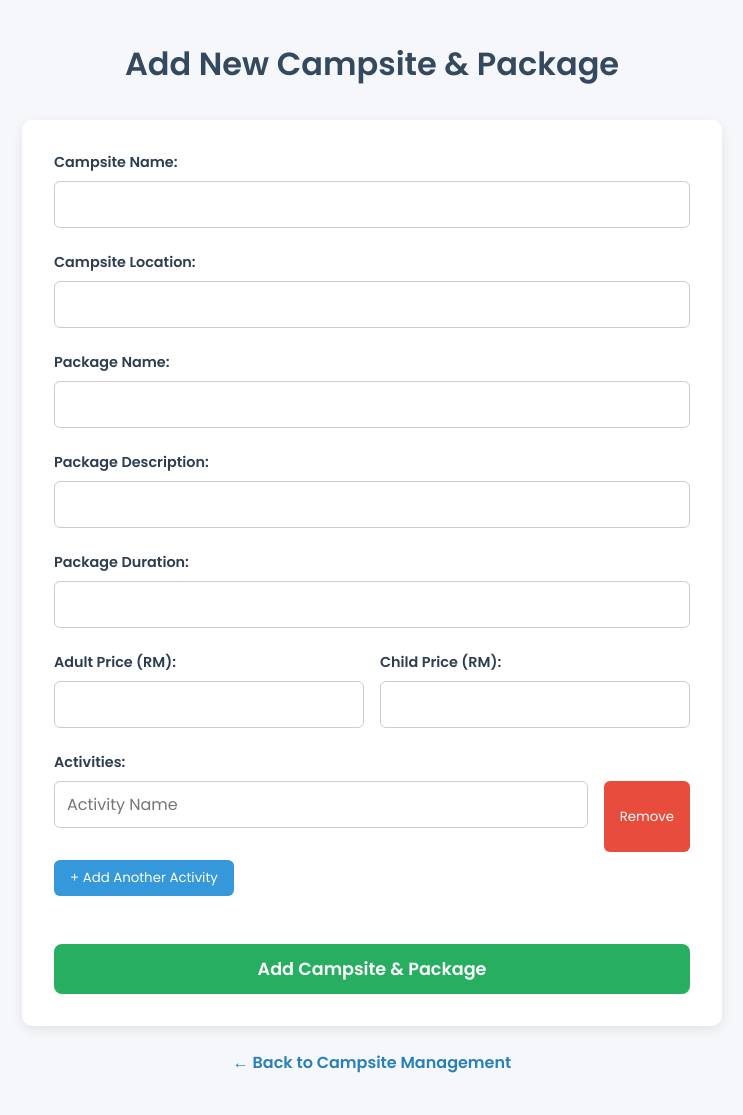
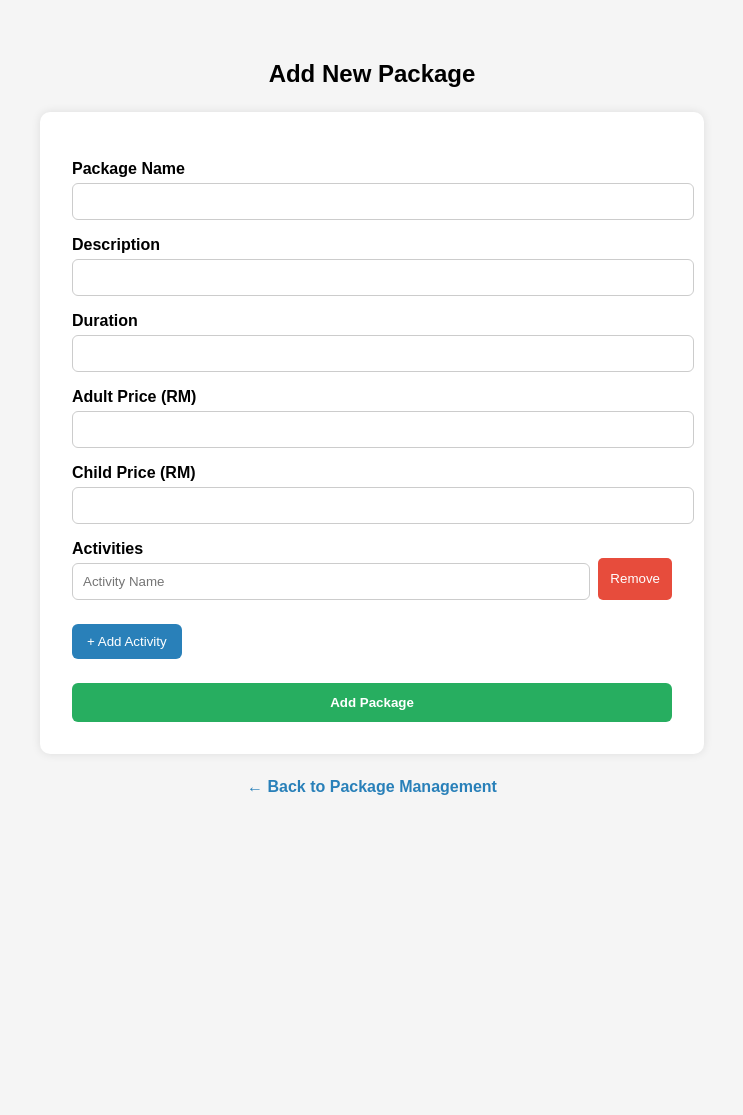
Before and after one commit to RidhwanHazian/camp, a PHP site: page /add_campsite.php in a window 1280 px wide. Shown: the whole page, without its empty margins (268-1011 px from the left). After the commit the page ends 795 px from the top, so only its background shows below. Run offline with PHP 8.4, Linux system fonts and the light colour scheme; the visitor is signed in with stand-in values (Sample User, id 1).

Commit message:
changes manage_campsite to package with edit and add functii with naming correction

```diff
--- a/add_campsite.php
+++ b/add_campsite.php
@@ -1,49 +1,40 @@
 <?php
-
-session_start();                    // Start session after enabling error reporting
+session_start();
 include 'db_connection.php';
-include 'session_check.php';        // Load session check functions
+include 'session_check.php';
 checkAdminSession();
 
-
-if (isset($_POST['submit'])) {
-    // Start transaction
+$error = '';
+if ($_SERVER['REQUEST_METHOD'] === 'POST') {
     mysqli_begin_transaction($conn);
     try {
-        // Insert campsite
-        $camp_name = mysqli_real_escape_string($conn, $_POST['camp_name']);
-        $camp_location = mysqli_real_escape_string($conn, $_POST['camp_location']);
-        $insert_camp = "INSERT INTO campsites (camp_name, camp_location) VALUES ('$camp_name', '$camp_location')";
-        mysqli_query($conn, $insert_camp);
-        $camp_id = mysqli_insert_id($conn);
-
-        // Insert package
         $package_name = mysqli_real_escape_string($conn, $_POST['package_name']);
         $description = mysqli_real_escape_string($conn, $_POST['description']);
         $duration = mysqli_real_escape_string($conn, $_POST['duration']);
-        $insert_package = "INSERT INTO packages (package_name, description, duration) VALUES ('$package_name', '$description', '$duration')";
-        mysqli_query($conn, $insert_package);
+        $adult_price = floatval($_POST['adult_price']);
+        $child_price = floatval($_POST['child_price']);
+
+        // Insert package
+        $sql = "INSERT INTO packages (package_name, description, duration) VALUES ('$package_name', '$description', '$duration')";
+        mysqli_query($conn, $sql);
         $package_id = mysqli_insert_id($conn);
 
-        // Link package to campsite
-        mysqli_query($conn, "INSERT INTO campsite_packages (camp_id, package_id) VALUES ($camp_id, $package_id)");
-
-        // Insert package prices
-        $adult_price = mysqli_real_escape_string($conn, $_POST['adult_price']);
-        $child_price = mysqli_real_escape_string($conn, $_POST['child_price']);
+        // Insert prices
         mysqli_query($conn, "INSERT INTO package_prices (package_id, adult_price, child_price) VALUES ($package_id, $adult_price, $child_price)");
 
-        // Insert activities (no location)
+        // Insert activities
+        if (!empty($_POST['activities'])) {
             foreach ($_POST['activities'] as $act_name) {
                 $act_name = mysqli_real_escape_string($conn, $act_name);
-            $result = mysqli_query($conn, "SELECT activity_id FROM activities WHERE activity_name='$act_name'");
-            if ($row = mysqli_fetch_assoc($result)) {
+                $act_check = mysqli_query($conn, "SELECT activity_id FROM activities WHERE activity_name='$act_name'");
+                if ($row = mysqli_fetch_assoc($act_check)) {
                     $activity_id = $row['activity_id'];
                 } else {
                     mysqli_query($conn, "INSERT INTO activities (activity_name) VALUES ('$act_name')");
                     $activity_id = mysqli_insert_id($conn);
                 }
                 mysqli_query($conn, "INSERT INTO package_activities (package_id, activity_id) VALUES ($package_id, $activity_id)");
+            }
         }
 
         mysqli_commit($conn);
@@ -55,203 +46,77 @@ if (isset($_POST['submit'])) {
     }
 }
 ?>
-
 <!DOCTYPE html>
 <html lang="en">
 <head>
-  <meta charset="UTF-8" />
-  <meta name="viewport" content="width=device-width, initial-scale=1" />
-  <title>Add Campsite - TasikBiruCamps</title>
-  <link href="https://fonts.googleapis.com/css2?family=Poppins:wght@400;600&display=swap" rel="stylesheet" />
+  <meta charset="UTF-8">
+  <title>Add New Package</title>
   <style>
-    * {
-      box-sizing: border-box;
-      margin: 0;
-      padding: 0;
-      font-family: 'Poppins', sans-serif;
+    body { font-family: Poppins, sans-serif; padding: 2rem; background: #f5f5f5; }
+    form { background: #fff; padding: 2rem; max-width: 600px; margin: auto; border-radius: 10px; box-shadow: 0 0 10px rgba(0,0,0,0.1); }
+    h2 { text-align: center; margin-bottom: 1.5rem; }
+    label { display: block; margin-top: 1rem; font-weight: 600; }
+    input[type="text"], input[type="number"] {
+      width: 100%; padding: 10px; border: 1px solid #ccc; border-radius: 6px; margin-top: 5px;
     }
-
-    body {
-      background-color: #f5f7fa;
-      padding: 2.5rem 3rem;
-      color: #333;
-      min-height: 100vh;
+    .activity-row { display: flex; gap: 0.5rem; margin-bottom: 0.5rem; }
+    .activity-row input { flex: 1; }
+    .activity-row button { background: #e74c3c; color: white; border: none; padding: 6px 12px; border-radius: 5px; }
+    .add-activity { margin-top: 1rem; background: #2980b9; color: white; padding: 10px 15px; border: none; border-radius: 6px; cursor: pointer; }
+    input[type="submit"] {
+      margin-top: 1.5rem; width: 100%; padding: 12px; background: #27ae60; color: white; font-weight: bold; border: none; border-radius: 6px; cursor: pointer;
     }
-
-    h2 {
-      font-size: 2rem;
-      font-weight: 600;
-      color: #34495e;
-      margin-bottom: 2rem;
-      text-align: center;
-    }
-
-    form {
-      background: #fff;
-      max-width: 700px;
-      margin: 0 auto;
-      padding: 2rem;
-      border-radius: 10px;
-      box-shadow: 0 4px 12px rgba(0, 0, 0, 0.08);
-    }
-
-    label {
-      display: block;
-      margin-bottom: 0.5rem;
-      font-weight: 600;
-      color: #2c3e50;
-      font-size: 0.9rem;
-    }
-
-    input[type="text"],
-    input[type="number"] {
-      width: 100%;
-      padding: 10px 12px;
-      margin-bottom: 1.5rem;
-      border: 1px solid #ccc;
-      border-radius: 6px;
-      font-size: 1rem;
-      transition: border-color 0.3s ease;
-    }
-
-    input[type="text"]:focus,
-    input[type="number"]:focus {
-      outline: none;
-      border-color: #2980b9;
-    }
-
-    .price-inputs {
-      display: grid;
-      grid-template-columns: 1fr 1fr;
-      gap: 1rem;
-    }
-
-    .activity-container {
-      margin-bottom: 1.5rem;
-    }
-
-    .activity-row {
-      display: flex;
-      gap: 1rem;
-      margin-bottom: 0.5rem;
-    }
-
-    .activity-row input {
-      flex: 1;
-    }
-
-    .remove-activity {
-      background: #e74c3c;
-      color: white;
-      border: none;
-      padding: 0 1rem;
-      border-radius: 6px;
-      cursor: pointer;
-    }
-
-    .add-activity {
-      background: #3498db;
-      color: white;
-      border: none;
-      padding: 0.5rem 1rem;
-      border-radius: 6px;
-      cursor: pointer;
-      margin-bottom: 1.5rem;
-    }
-
-    input[type="submit"] {
-      width: 100%;
-      padding: 12px;
-      background-color: #27ae60;
-      border: none;
-      border-radius: 8px;
-      color: white;
-      font-weight: 700;
-      font-size: 1.1rem;
-      cursor: pointer;
-      transition: background-color 0.3s ease;
-    }
-
-    input[type="submit"]:hover {
-      background-color: #219150;
-    }
-
-    a {
-      display: inline-block;
-      margin-top: 1.5rem;
-      text-align: center;
-      width: 100%;
-      color: #2980b9;
-      font-weight: 600;
-      text-decoration: none;
-      transition: text-decoration 0.3s ease;
-    }
-
-    a:hover {
-      text-decoration: underline;
-    }
-
-    .error {
-      color: #e74c3c;
-      margin-bottom: 1rem;
-      text-align: center;
-    }
+    .error { color: red; text-align: center; margin-bottom: 1rem; }
+    .back-link { text-align: center; display: block; margin-top: 1.5rem; text-decoration: none; color: #2980b9; font-weight: 600; }
+    .back-link:hover { text-decoration: underline; }
   </style>
   <script>
-    let activityIndex = 1;
     function addActivity() {
-      const div = document.createElement('div');
-      div.className = 'activity-row';
-      div.innerHTML = `
+      const container = document.getElementById('activities');
+      const row = document.createElement('div');
+      row.className = 'activity-row';
+      row.innerHTML = `
         <input type="text" name="activities[]" placeholder="Activity Name" required>
-        <button type="button" class="remove-activity" onclick="removeActivity(this)">Remove</button>
+        <button type="button" onclick="this.parentElement.remove()">Remove</button>
       `;
-      document.getElementById('activities').appendChild(div);
-      activityIndex++;
-    }
-    function removeActivity(btn) {
-      btn.parentElement.remove();
+      container.appendChild(row);
     }
   </script>
 </head>
 <body>
-  <h2>Add New Campsite & Package</h2>
-  <?php if (isset($error)): ?>
-    <div class="error"><?php echo $error; ?></div>
-  <?php endif; ?>
-  <form method="post">
-    <label for="camp_name">Campsite Name:</label>
-    <input type="text" id="camp_name" name="camp_name" required />
-    <label for="camp_location">Campsite Location:</label>
-    <input type="text" id="camp_location" name="camp_location" required />
-    <label for="package_name">Package Name:</label>
-    <input type="text" id="package_name" name="package_name" required />
-    <label for="description">Package Description:</label>
-    <input type="text" id="description" name="description" required />
-    <label for="duration">Package Duration:</label>
-    <input type="text" id="duration" name="duration" required />
-    <div class="price-inputs">
-      <div>
-        <label for="adult_price">Adult Price (RM):</label>
-        <input type="number" step="0.01" id="adult_price" name="adult_price" required />
-      </div>
-      <div>
-        <label for="child_price">Child Price (RM):</label>
-        <input type="number" step="0.01" id="child_price" name="child_price" required />
-      </div>
-    </div>
-    <div class="activity-container">
-      <label>Activities:</label>
+
+<h2>Add New Package</h2>
+<?php if ($error): ?><div class="error"><?= $error ?></div><?php endif; ?>
+
+<form method="POST">
+  <label for="package_name">Package Name</label>
+  <input type="text" name="package_name" required>
+
+  <label for="description">Description</label>
+  <input type="text" name="description" required>
+
+  <label for="duration">Duration</label>
+  <input type="text" name="duration" required>
+
+  <label for="adult_price">Adult Price (RM)</label>
+  <input type="number" name="adult_price" step="0.01" required>
+
+  <label for="child_price">Child Price (RM)</label>
+  <input type="number" name="child_price" step="0.01" required>
+
+  <label>Activities</label>
   <div id="activities">
     <div class="activity-row">
       <input type="text" name="activities[]" placeholder="Activity Name" required>
-          <button type="button" class="remove-activity" onclick="removeActivity(this)">Remove</button>
+      <button type="button" onclick="this.parentElement.remove()">Remove</button>
     </div>
   </div>
-      <button type="button" class="add-activity" onclick="addActivity()">+ Add Another Activity</button>
-    </div>
-    <input type="submit" name="submit" value="Add Campsite & Package" />
+  <button type="button" class="add-activity" onclick="addActivity()">+ Add Activity</button>
+
+  <input type="submit" name="submit" value="Add Package">
 </form>
-  <a href="manage_campsites.php">← Back to Campsite Management</a>
+
+<a href="manage_campsites.php" class="back-link">← Back to Package Management</a>
+
 </body>
 </html>
--- a/customer_payment.php
+++ b/customer_payment.php
@@ -132,7 +132,7 @@
     <h2>Admin</h2>
     <a href="admin_dashboard.php"><i class="fas fa-home"></i> Dashboard</a>
     <a href="manage_bookings.php"><i class="fas fa-calendar-check"></i> Manage Bookings</a>
-    <a href="manage_campsites.php"><i class="fas fa-campground"></i> Manage Campsites</a>
+    <a href="manage_campsites.php"><i class="fas fa-campground"></i> Manage Packages</a>
     <a href="manage_staff.php"><i class="fas fa-users"></i> Manage Staff</a>
     <a href="manage_feedback.php"><i class="fas fa-comments"></i> Feedback Customer</a>
     <a href="customer_payment.php" class="active"><i class="fas fa-credit-card"></i> Customer Payment</a>
--- a/manage_bookings.php
+++ b/manage_bookings.php
@@ -176,7 +176,7 @@
   <h2>Admin</h2>
   <a href="admin_dashboard.php"><i class="fas fa-home"></i> Dashboard</a>
   <a href="manage_bookings.php" class="active"><i class="fas fa-calendar-check"></i> Manage Bookings</a>
-  <a href="manage_campsites.php"><i class="fas fa-campground"></i> Manage Campsites</a>
+  <a href="manage_campsites.php"><i class="fas fa-campground"></i> Manage Packages</a>
   <a href="manage_staff.php"><i class="fas fa-users"></i> Manage Staff</a>
   <a href="manage_feedback.php"><i class="fas fa-comments"></i> Feedback Customer</a>
   <a href="customer_payment.php"><i class="fas fa-credit-card"></i> Customer Payment</a>
--- a/manage_feedback.php
+++ b/manage_feedback.php
@@ -132,7 +132,7 @@
   <h2>Admin</h2>
   <a href="admin_dashboard.php"><i class="fas fa-home"></i> Dashboard</a>
   <a href="manage_bookings.php"><i class="fas fa-calendar-check"></i> Manage Bookings</a>
-  <a href="manage_campsites.php"><i class="fas fa-campground"></i> Manage Campsites</a>
+  <a href="manage_campsites.php"><i class="fas fa-campground"></i> Manage Packages</a>
   <a href="manage_staff.php"><i class="fas fa-users"></i> Manage Staff</a>
   <a href="manage_feedback.php" class="active"><i class="fas fa-comments"></i> Feedback Customer</a>
   <a href="customer_payment.php"><i class="fas fa-credit-card"></i> Customer Payment</a>
--- a/manage_staff.php
+++ b/manage_staff.php
@@ -197,7 +197,7 @@ $schedule_result = $conn->query($schedule_query);
   <h2>Admin</h2>
   <a href="admin_dashboard.php"><i class="fas fa-home"></i> Dashboard</a>
   <a href="manage_bookings.php"><i class="fas fa-calendar-check"></i> Manage Bookings</a>
-  <a href="manage_campsites.php"><i class="fas fa-campground"></i> Manage Campsites</a>
+  <a href="manage_campsites.php"><i class="fas fa-campground"></i> Manage Packages</a>
   <a href="manage_staff.php" class="active"><i class="fas fa-users"></i> Manage Staff</a>
   <a href="manage_feedback.php"><i class="fas fa-comments"></i> Feedback Customer</a>
   <a href="customer_payment.php"><i class="fas fa-credit-card"></i> Customer Payment</a>
```
Also changed, not shown: admin_dashboard.php (+1 -9 lines), edit_campsite.php (+92 -132 lines), manage_campsites.php (+27 -48 lines). Lines whose indentation alone changed are shown as unchanged.
